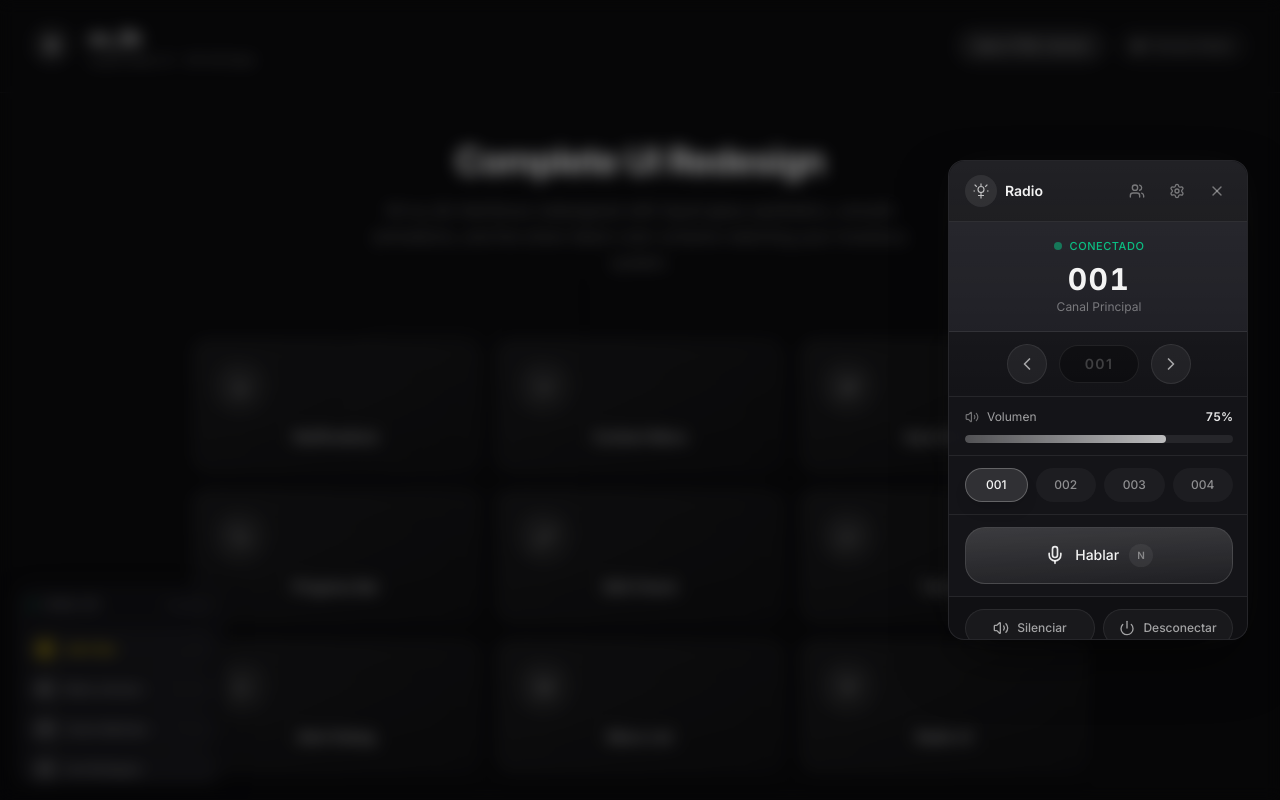
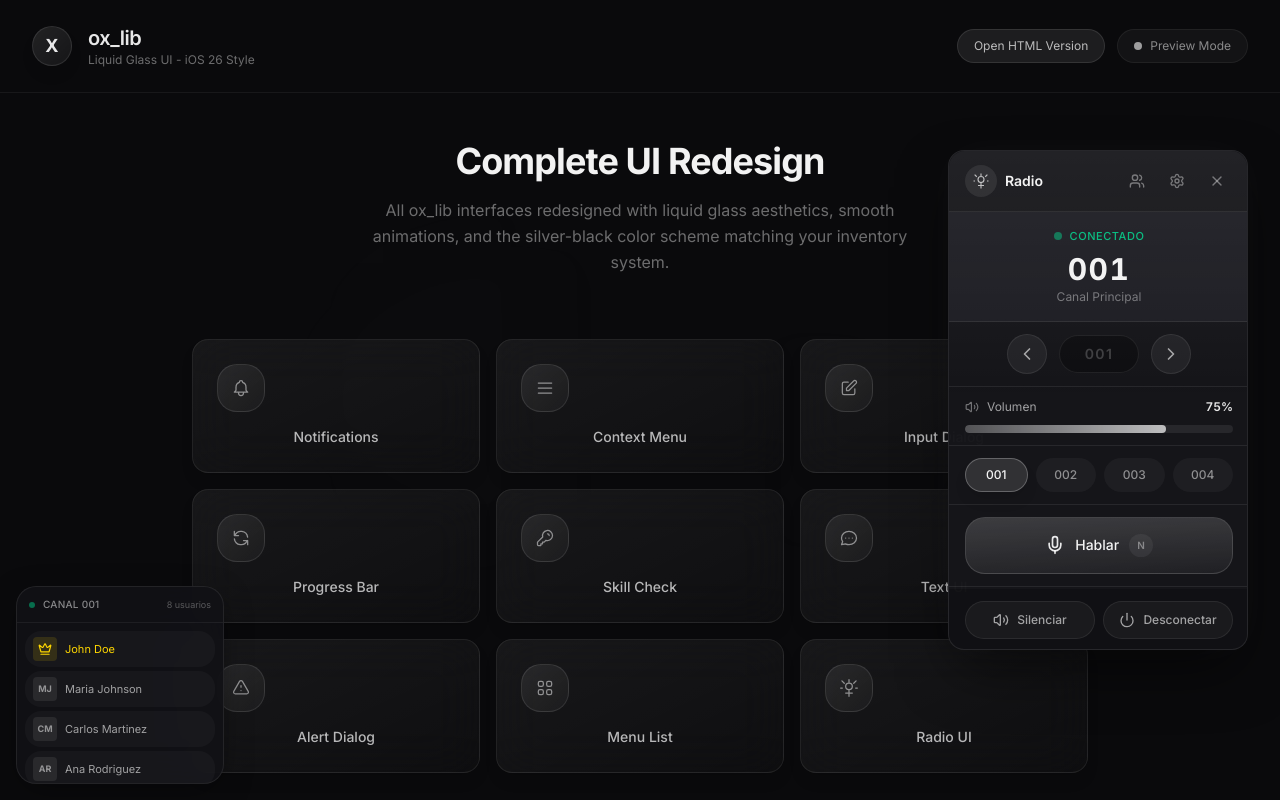
Before and after one commit to andreabaez0101-arch/ovua, a Next.js app: page / in a window 1280 px wide. Both pictures are taken after a click on the button "Radio UI". Shown: the top 800 px of the page. Built offline with nearby package versions, Linux system fonts and the light colour scheme.

Commit message:
style: adjust radio component design for better visibility
Remove backdrop blur, increase panel height, and
use fixed height for all sections.

```diff
--- a/components/ox-lib/radio.tsx
+++ b/components/ox-lib/radio.tsx
@@ -269,13 +269,13 @@ export function OxLibRadio({ onClose }: OxLibRadioProps) {
       </div>
 
       {/* Main Radio Panel */}
-      <div className="fixed inset-0 z-50 flex items-center justify-end pr-8">
-        {/* Backdrop */}
-        <div className="absolute inset-0 bg-black/40 backdrop-blur-sm" onClick={onClose} />
+      <div className="fixed inset-0 z-50 flex items-center justify-end pr-8 pointer-events-none">
+        {/* Invisible click area to close */}
+        <div className="absolute inset-0 pointer-events-auto" onClick={onClose} />
 
         {/* Radio Panel - Fixed Size */}
         <div
-          className="relative w-[300px] h-[480px] bg-[rgba(22,22,26,0.95)] border border-white/[0.08] rounded-2xl overflow-hidden animate-in slide-in-from-right-4 duration-300 backdrop-blur-xl"
+          className="relative w-[300px] h-[500px] bg-[rgba(22,22,26,0.98)] border border-white/[0.08] rounded-2xl overflow-hidden animate-in slide-in-from-right-4 duration-300 pointer-events-auto"
           style={{
             boxShadow: "0 25px 60px -12px rgba(0,0,0,0.6), 0 0 40px -10px rgba(255,255,255,0.05)",
           }}
@@ -290,7 +290,7 @@ export function OxLibRadio({ onClose }: OxLibRadioProps) {
           >
 
             {/* Main Radio View - First Panel */}
-            <div className="w-[300px] h-full flex-shrink-0 flex flex-col">
+            <div className="w-[300px] h-[500px] flex-shrink-0 flex flex-col">
               {/* Header */}
               <div className="relative z-10 flex items-center gap-2 px-4 py-3.5 border-b border-white/[0.08]">
                 <div className="w-8 h-8 flex items-center justify-center bg-white/[0.08] rounded-lg">
@@ -454,7 +454,7 @@ export function OxLibRadio({ onClose }: OxLibRadioProps) {
             </div>
 
             {/* Settings View - Second Panel */}
-            <div className="w-[300px] h-full flex-shrink-0 flex flex-col">
+            <div className="w-[300px] h-[500px] flex-shrink-0 flex flex-col">
               <div className="relative z-10 flex items-center gap-3 px-4 py-3.5 border-b border-white/[0.08]">
                 <button
                   onClick={() => setActivePanel('main')}
@@ -598,7 +598,7 @@ export function OxLibRadio({ onClose }: OxLibRadioProps) {
             </div>
 
             {/* Members View - Third Panel */}
-            <div className="w-[300px] h-full flex-shrink-0 flex flex-col">
+            <div className="w-[300px] h-[500px] flex-shrink-0 flex flex-col">
               <div className="relative z-10 flex items-center gap-3 px-4 py-3.5 border-b border-white/[0.08]">
                 <button
                   onClick={() => setActivePanel('main')}
```
